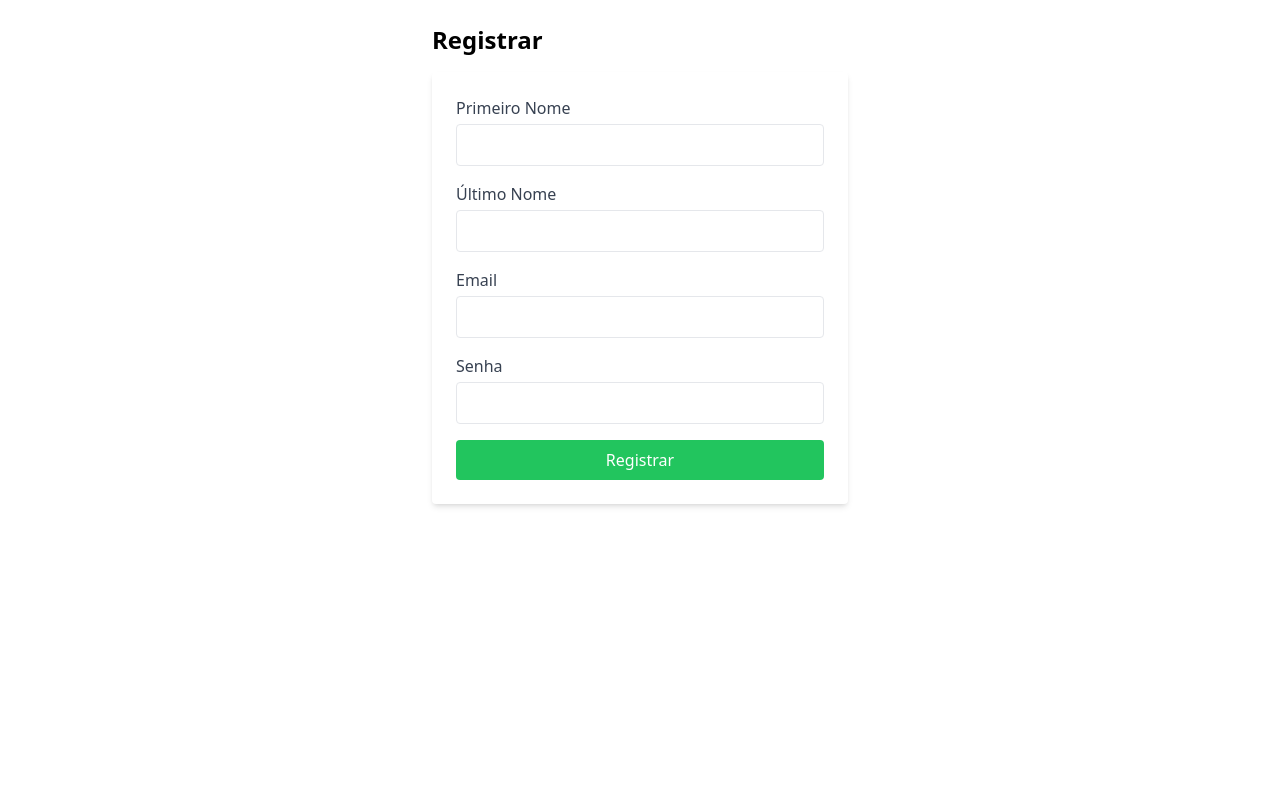
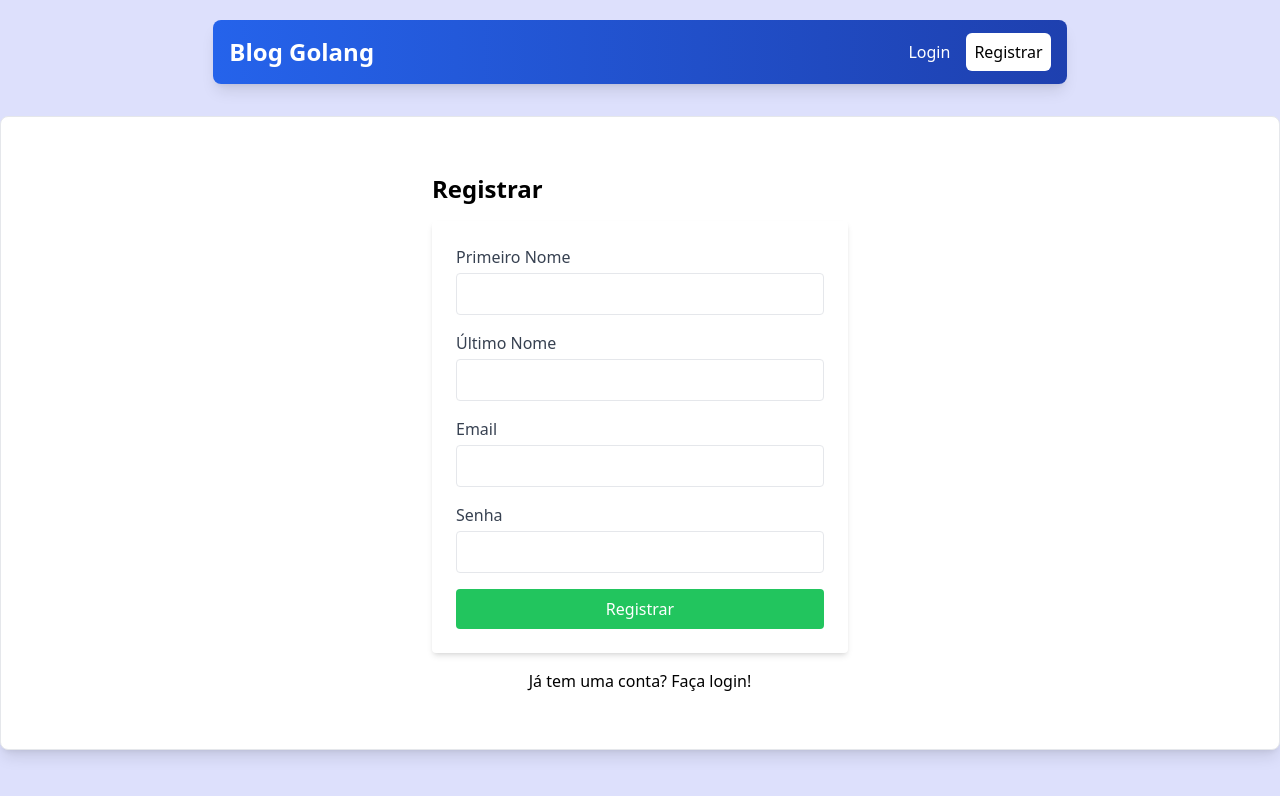
Before and after one commit to arthurbrit0/blog-go-react, a React (Vite) app in the folder frontend/blog-go-react/: page /registrar in a window 1280 px wide. Shown: the top 796 px of the page. Built offline with nearby package versions, Linux system fonts and the light colour scheme; no server answers; the HTML template or start-up script is replaced by a standard one.

Commit message:
comentando logica de autenticacao

```diff
--- a/frontend/blog-go-react/src/App.jsx
+++ b/frontend/blog-go-react/src/App.jsx
@@ -1,15 +1,22 @@
-import { BrowserRouter as Router, Routes, Route } from 'react-router-dom';
+import { BrowserRouter as Router, Routes, Route, useLocation } from 'react-router-dom';
 import Login from './pages/Login';
 import Home from './pages/Home';
 import ProtectedRoute from './components/ProtectedRoute';
 import { AuthProvider } from './context/AuthContext';
 import './index.css';
 import Registrar from './pages/Registrar';
+import Navbar from './components/Navbar';
 
 function App() {
+
+  const isAuthRoute = location.pathname === '/login' || location.pathname === '/registrar';
+
   return (
     <AuthProvider>
       <Router>
+        <div className="pt-5">
+        <Navbar />
+          <div className="container mx-auto heig mt-8 p-8 bg-white shadow-lg rounded-lg border border-gray-200">
           <Routes>
             <Route path="/registrar" element={<Registrar />} />
             <Route path="/login" element={<Login />} />
@@ -22,6 +29,8 @@ function App() {
               }
             />
           </Routes>
+          </div>
+        </div>
       </Router>
     </AuthProvider>
   );
--- a/frontend/blog-go-react/src/components/Navbar.jsx
+++ b/frontend/blog-go-react/src/components/Navbar.jsx
@@ -2,12 +2,16 @@ import { Link } from 'react-router-dom';
 
 function Navbar() {
   return (
-    <nav className="bg-white shadow-md rounded-lg w-1/2 mx-auto">
-      <div className="container mx-auto px-4 py-2 flex justify-between items-center">
-        <Link to="/" className="text-2xl font-bold">Blog Golang</Link>
-        <div>
-          <Link to="/login" className="mr-4">Login</Link>
-          <Link to="/registrar">Registrar</Link>
+    <nav className="bg-gradient-to-r from-blue-600 to-blue-800 shadow-lg rounded-lg w-2/3 mx-auto py-2">
+      <div className="container mx-auto px-4 py-2 flex justify-between items-center text-white">
+        <Link to="/" className="text-2xl font-bold hover:scale-105 transition-all">Blog Golang</Link>
+        <div className="flex">
+          <div className="hover:scale-110 transition-all items-center">
+            <Link to="/login" className="mr-4">Login</Link>
+          </div>
+          <div className="hover:scale-110 transition-all items-center">
+            <Link to="/registrar" className="bg-white p-2 rounded-md text-black">Registrar</Link>
+          </div>
         </div>
       </div>
     </nav>
--- a/frontend/blog-go-react/src/context/AuthContext.jsx
+++ b/frontend/blog-go-react/src/context/AuthContext.jsx
@@ -1,20 +1,20 @@
 import { createContext, useContext, useState, useEffect } from 'react';
 
-const AuthContext = createContext(); // Create the context
+const AuthContext = createContext(); // criando o contexto da autenticação para a aplicação toda
 
 export const useAuth = () => {
-  return useContext(AuthContext);
+  return useContext(AuthContext); // criando um hook para acessar o contexto da autenticação
 };
 
 export const AuthProvider = ({ children }) => {
-  const [auth, setAuth] = useState(null);
-  const [loading, setLoading] = useState(true); // Add loading state
+  const [auth, setAuth] = useState(null); // criando o state que verifica se o usuario esta autenticado
+  const [loading, setLoading] = useState(true);
 
   const checkAuth = async () => {
-    setLoading(true);
+    setLoading(true); // setando o loading como true para mostrar que a aplicação esta carregando
     try {
-      const response = await fetch('http://localhost:3000/api/me', {
-        method: 'GET',
+      const response = await fetch('http://localhost:3000/api/me', { // fazendo um get na rota /me para verificar se o usuario esta autenticado
+        method: 'GET',                                              // a api so retorna as informacoes do usuario se ele estiver autenticado
         credentials: 'include',
       });
 
--- a/frontend/blog-go-react/src/index.css
+++ b/frontend/blog-go-react/src/index.css
@@ -1,3 +1,7 @@
 @tailwind base;
 @tailwind components;
 @tailwind utilities;
+
+body {
+    background-color:rgb(221, 224, 252);
+}
--- a/frontend/blog-go-react/src/pages/Login.jsx
+++ b/frontend/blog-go-react/src/pages/Login.jsx
@@ -1,20 +1,21 @@
 import { useState } from 'react';
 import { useNavigate } from 'react-router-dom';
+import { Link } from 'react-router-dom';
 
 function Login() {
-  const [email, setEmail] = useState('');
+  const [email, setEmail] = useState(''); // criando states de email e senha para armazenar os valores dos inputs
   const [senha, setPassword] = useState('');
 
-  const navigate = useNavigate();
+  const navigate = useNavigate(); // hook para navegar entre as rotas
 
   const login = async (email, senha) => {
     try {
-      const response = await fetch('http://localhost:3000/api/login', {
+      const response = await fetch('http://localhost:3000/api/login', { // fazendo um post na rota de login com os dados dos inputs de email e senha
         method: 'POST',
         headers: {
           'Content-Type': 'application/json',
         },
-        credentials: 'include',
+        credentials: 'include', // informndo que a aplicação vai usar cookies
         body: JSON.stringify({ email, senha }),
       });
       const data = await response.json();
@@ -22,13 +23,13 @@ function Login() {
     } catch (error) {
         console.error(error);
     }
-    navigate('/')
+    navigate('/') // apos a verificacao de erros, o usuario sera redirecionado para a home
 
   }
 
   const handleSubmit = (e) => {
     e.preventDefault();
-    login(email, senha);
+    login(email, senha); // handleSubmit chama a função login passando os valores dos inputs após o submit do formulario de login
   };
 
   return (
@@ -41,7 +42,7 @@ function Login() {
             type="email"
             className="w-full mt-1 p-2 border rounded"
             value={email}
-            onChange={(e) => setEmail(e.target.value)}
+            onChange={(e) => setEmail(e.target.value)} // setando o valor do email como o valor do input
             required
           />
         </div>
@@ -57,6 +58,7 @@ function Login() {
         </div>
         <button type="submit" className="w-full bg-blue-500 text-white p-2 rounded">Login</button>
       </form>
+      <Link to="/registrar" className="block text-center mt-4">Ainda não tem uma conta? Registre-se!</Link>
     </div>
   );
 }
--- a/frontend/blog-go-react/src/pages/Registrar.jsx
+++ b/frontend/blog-go-react/src/pages/Registrar.jsx
@@ -1,8 +1,9 @@
 import { useState } from 'react';
 import { useNavigate } from 'react-router-dom';
+import { Link } from 'react-router-dom';
 
 function Registrar() {
-  const [primeiro_nome, setFirstName] = useState('');
+  const [primeiro_nome, setFirstName] = useState(''); // criando states para armazenar os valores dos inputs
   const [ultimo_nome, setLastName] = useState('');
   const [email, setEmail] = useState('');
   const [senha, setPassword] = useState('');
@@ -11,7 +12,7 @@ function Registrar() {
 
   const registrar = async (primeiro_nome, ultimo_nome, email, senha) => {
     try {
-      const response = await fetch('http://localhost:3000/api/registrar', {
+      const response = await fetch('http://localhost:3000/api/registrar', { // fazendo um post para a api com os dados informados pelo usuario
         method: "POST",
         headers: {
           "Content-Type": "application/json",
@@ -27,7 +28,7 @@ function Registrar() {
 
       const data = await response.json();
       console.log(data);
-      navigate('/login')
+      navigate('/login') // se o registro for bem sucedido, o usuario sera redirecionado para a pagina de login
     } catch (error) {
       console.error('Erro ao registrar:', error);
     }
@@ -35,7 +36,7 @@ function Registrar() {
 
   const handleSubmit = (e) => {
     e.preventDefault();
-    registrar(primeiro_nome, ultimo_nome, email, senha);
+    registrar(primeiro_nome, ultimo_nome, email, senha); // handleSubmit sera chamado quando o formulario for submitado, registrando o usuario no banco de dados
   };
 
   return (
@@ -48,7 +49,7 @@ function Registrar() {
             type="text"
             className="w-full mt-1 p-2 border rounded"
             value={primeiro_nome}
-            onChange={(e) => setFirstName(e.target.value)}
+            onChange={(e) => setFirstName(e.target.value)}  // setando o valor do primeiro nome como o valor do input
             required
           />
         </div>
@@ -58,7 +59,7 @@ function Registrar() {
             type="text"
             className="w-full mt-1 p-2 border rounded"
             value={ultimo_nome}
-            onChange={(e) => setLastName(e.target.value)}
+            onChange={(e) => setLastName(e.target.value)} // setando o valor do ultimo nome como o valor do input
             required
           />
         </div>
@@ -68,7 +69,7 @@ function Registrar() {
             type="email"
             className="w-full mt-1 p-2 border rounded"
             value={email}
-            onChange={(e) => setEmail(e.target.value)}
+            onChange={(e) => setEmail(e.target.value)} // setando o valor do email como o valor do input
             required
           />
         </div>
@@ -78,12 +79,13 @@ function Registrar() {
             type="password"
             className="w-full mt-1 p-2 border rounded"
             value={senha}
-            onChange={(e) => setPassword(e.target.value)}
+            onChange={(e) => setPassword(e.target.value)} // setando o valor da senha como o valor do input
             required
           />
         </div>
         <button type="submit" className="w-full bg-green-500 text-white p-2 rounded">Registrar</button>
       </form>
+      <Link to="/login" className="block text-center mt-4">Já tem uma conta? Faça login!</Link>
     </div>
   );
 }
```
Lines whose indentation alone changed are shown as unchanged.
